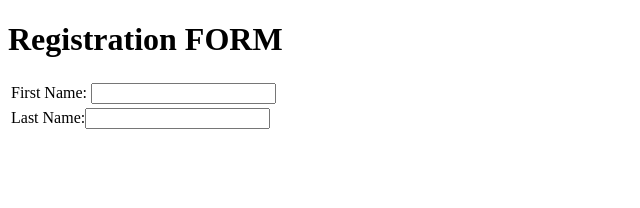
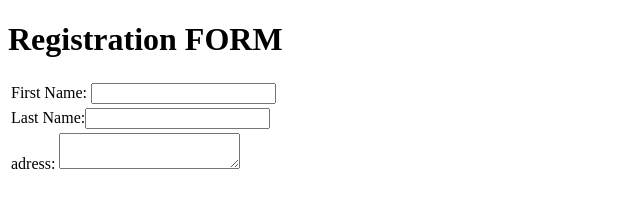
Before and after one commit to nikhilnikam619/Student-name-site, a plain HTML site: page index.html in a window 1280 px wide. Shown: the whole page, without its empty margins (0-640 px from the left). Drawn offline with Linux system fonts and the light colour scheme.

Commit message:
Update index.html

```diff
--- a/index.html
+++ b/index.html
@@ -21,6 +21,10 @@
                     <td>Last Name:<input type="text">
                     </td>
                 </tr>
+
+                <tr>
+                    <td>adress: <textarea></textarea></td>
+                </tr>
             </table>
         </form>
     </div>
```
